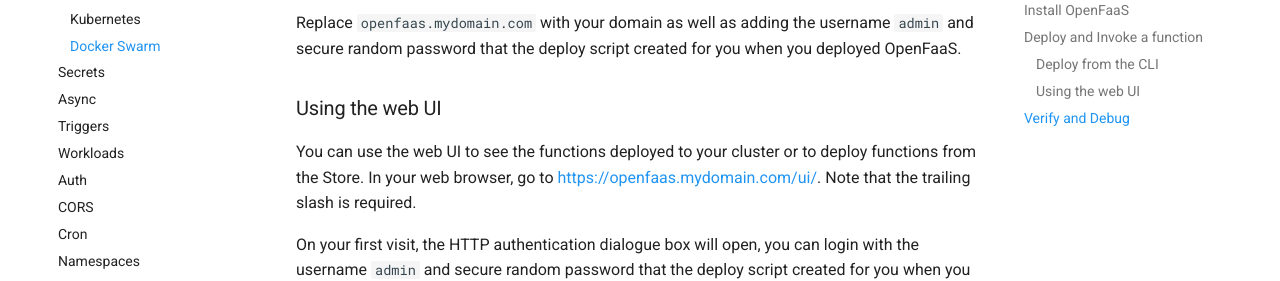
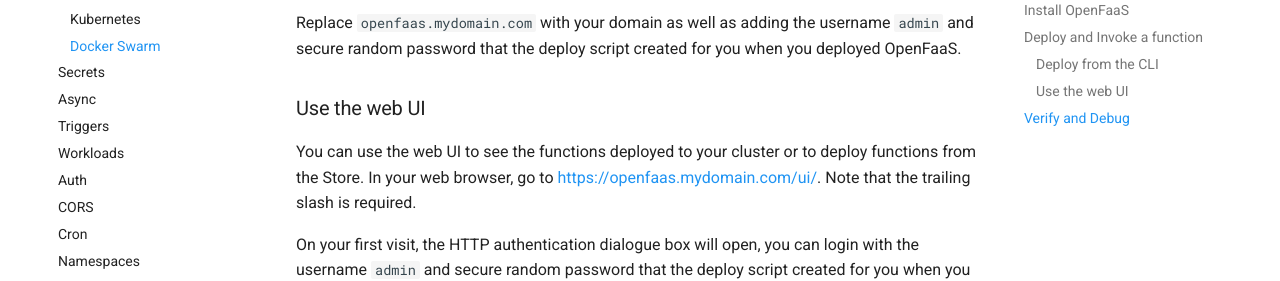
Before and after one commit to openfaas/docs, an MkDocs documentation site: the page built from docs/reference/ssl/swarm-with-traefik.md, in a window 1280 px wide and 900 px high, scrolled down 4804 px. Shown: the part 263-544 px from the top of the window. Built offline with MkDocs 1.6.1 and Material for MkDocs 9.7.7, drawn with Linux system fonts in a browser that asks for light colours; comment, search, counter and statistics services are not loaded.

Commit message:
Update titles to active voice
Signed-off-by: Lucas Roesler <roesler.lucas@gmail.com>

````diff
--- a/docs/reference/ssl/swarm-with-traefik.md
+++ b/docs/reference/ssl/swarm-with-traefik.md
@@ -207,7 +207,7 @@ faas-cli deploy --gateway https://openfaas.mydomain.com
 ```
 Replace `openfaas.mydomain.com` with your domain as well as adding the username `admin` and secure random password that the deploy script created for you when you deployed OpenFaaS.
 
-### Using the web UI
+### Use the web UI
 You can use the web UI to see the functions deployed to your cluster or to deploy functions from the Store.  In your web browser, go to https://openfaas.mydomain.com/ui/. Note that the trailing slash is required.
 
 On your first visit, the HTTP authentication dialogue box will open, you can login with the username `admin` and secure random password that the deploy script created for you when you deployed OpenFaaS.
````
